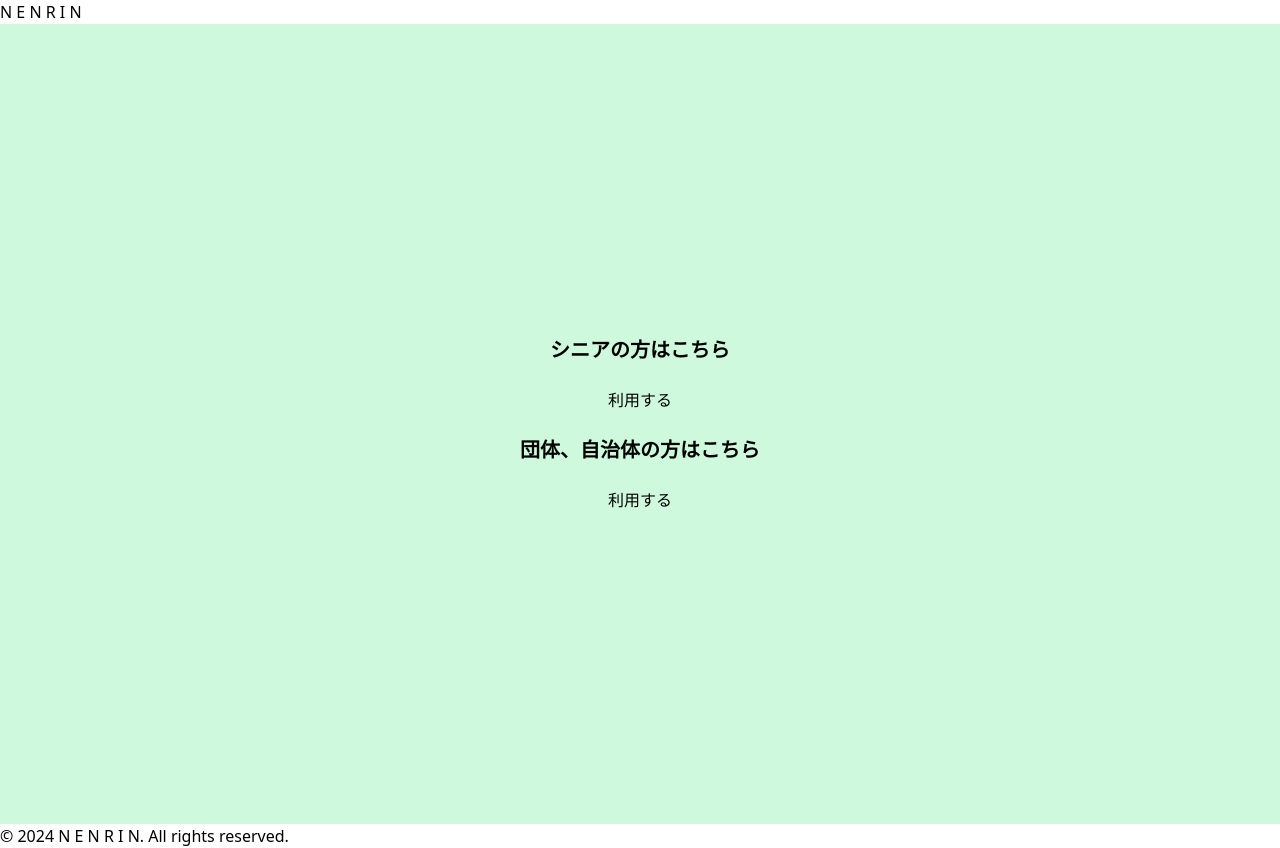
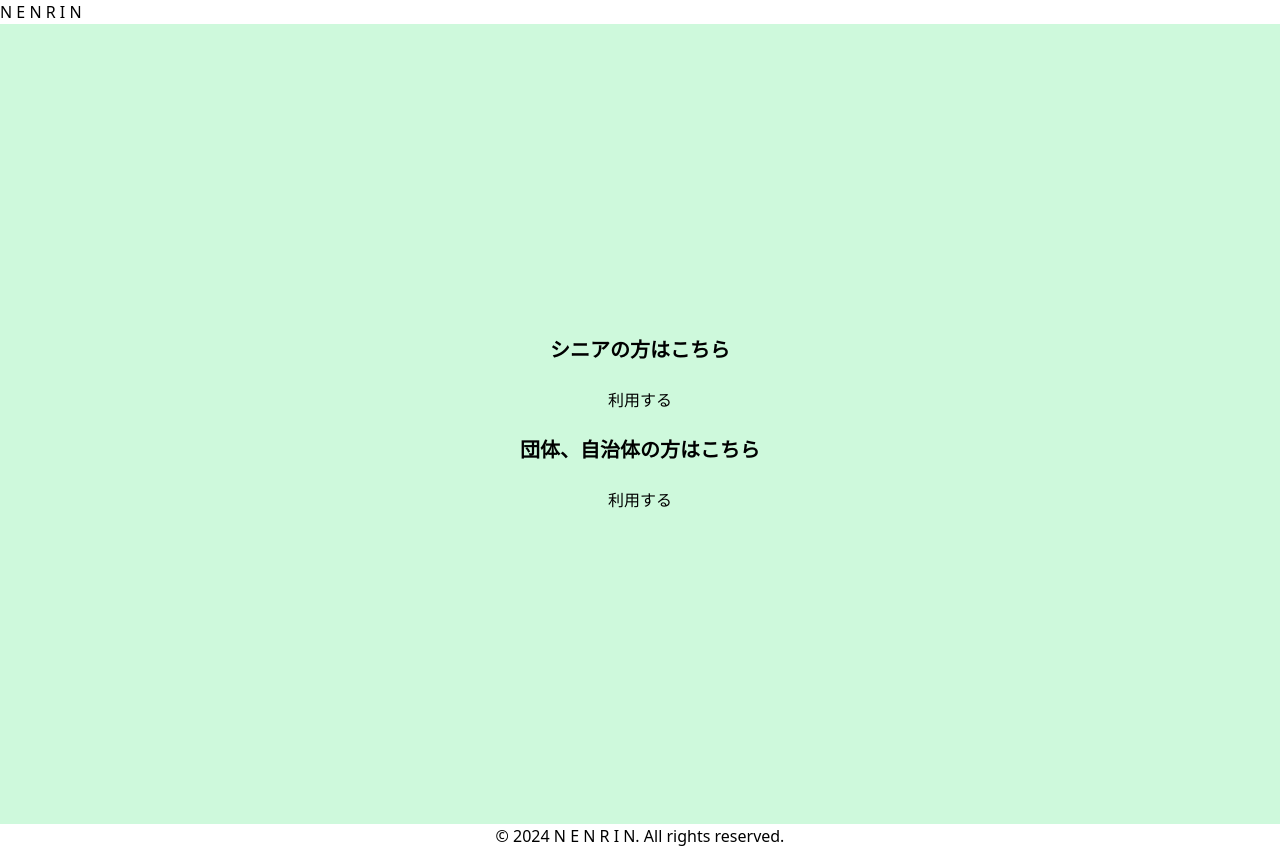
Before and after one commit to Yuka-Matsumoto/NENRIN, a Next.js app in the folder frontend/: page / in a window 1280 px wide. Built offline with nearby package versions, Linux system fonts and the light colour scheme.

Commit message:
🚧footer text-align-center

```diff
--- a/frontend/components/layout/Footer.tsx
+++ b/frontend/components/layout/Footer.tsx
@@ -2,7 +2,9 @@ import React from 'react'
 
 const Footer = () => {
     return (
-        <p>© 2024 N E N R I N. All rights reserved.</p>
+        <div className="container mx-auto text-center">
+            <p>© 2024 N E N R I N. All rights reserved.</p>
+        </div>
     )
 }
 
```
